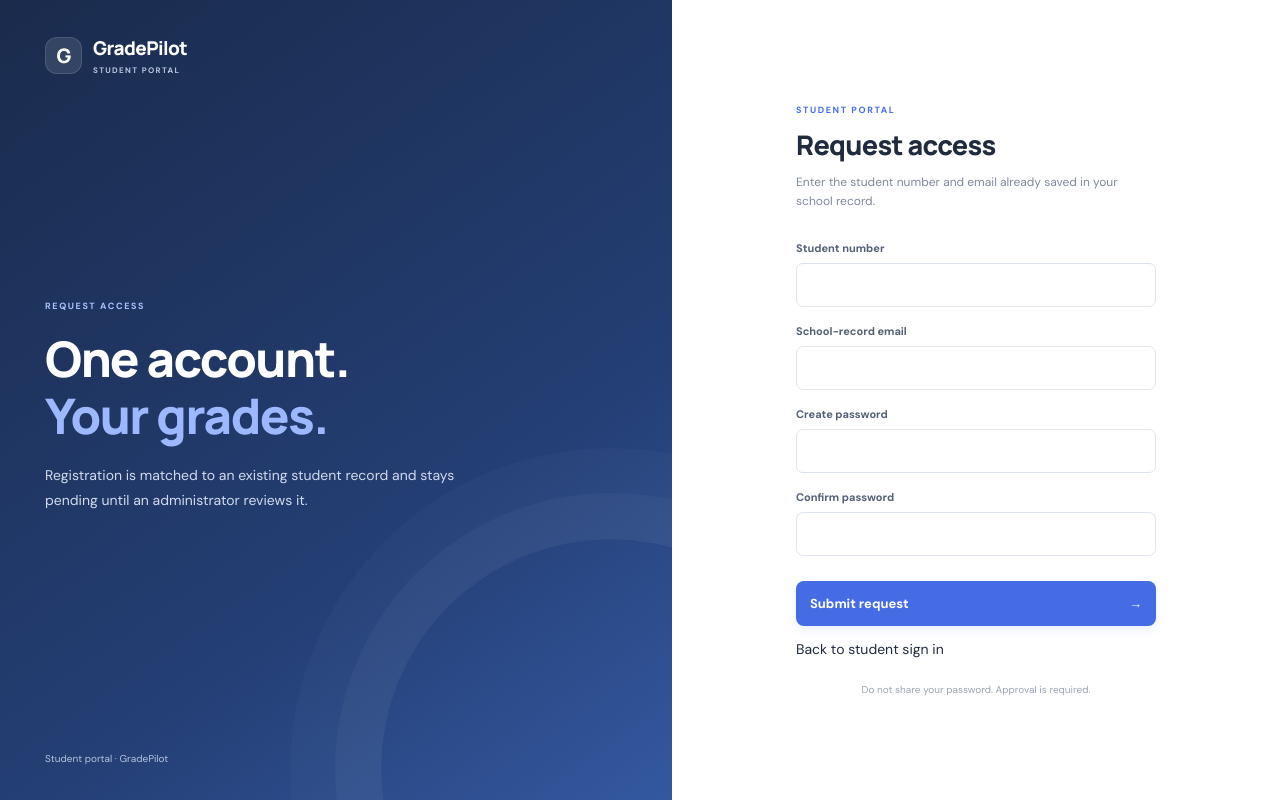
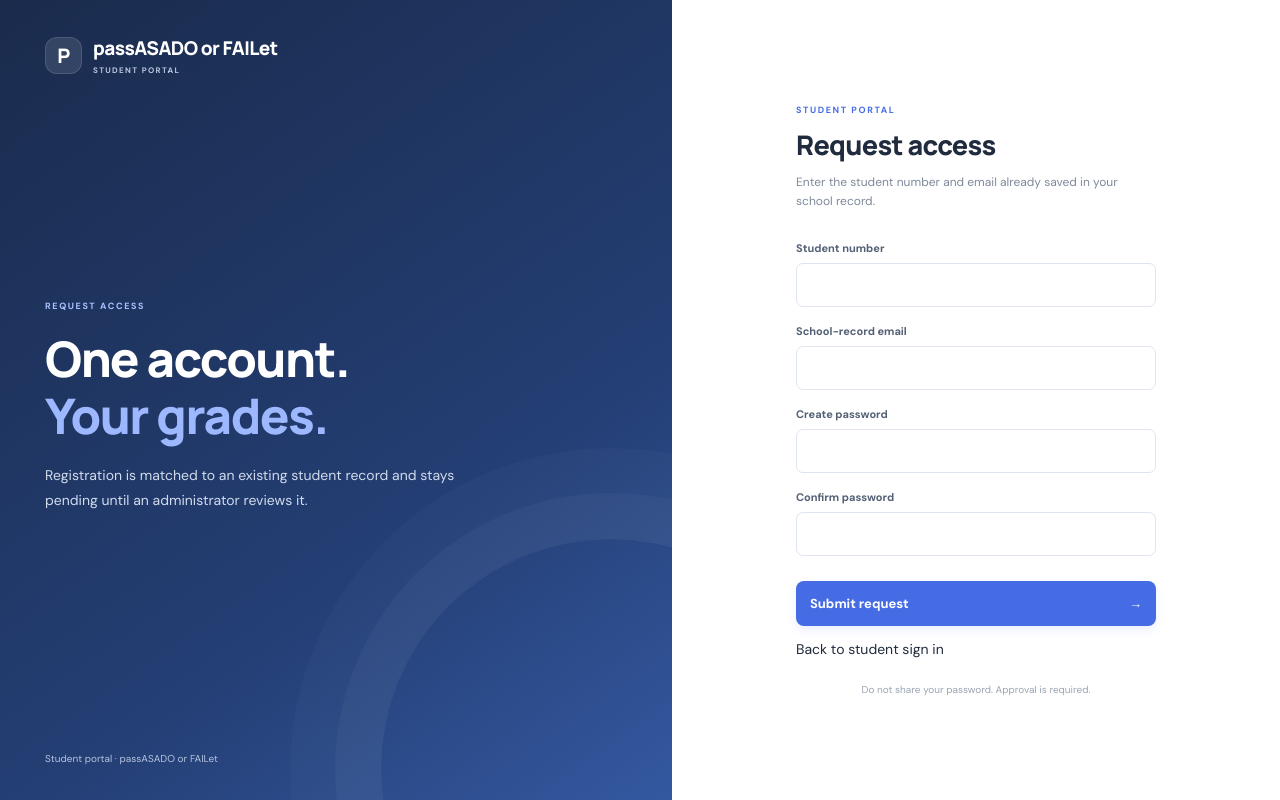
Before and after one commit to coderens/student-grade-analyzer, a Flask app: page /student/register in a window 1280 px wide. Run offline with Flask 3, Linux system fonts and the light colour scheme; some libraries are stand-ins or nearby versions.

Commit message:
Rebrand interface to passASADO or FAILet

```diff
--- a/templates/student_register.html
+++ b/templates/student_register.html
@@ -1,5 +1,5 @@
 {% extends 'base.html' %}{% block title %}Request student access{% endblock %}
 {% block content %}
-<div class="login-layout"><div class="login-art"><div class="brand brand-light"><span class="brand-icon">G</span><span>GradePilot<small>STUDENT PORTAL</small></span></div><div class="login-message"><div class="eyebrow light-eyebrow">REQUEST ACCESS</div><h1>One account.<br><em>Your grades.</em></h1><p>Registration is matched to an existing student record and stays pending until an administrator reviews it.</p></div><div class="art-footer">Student portal · GradePilot</div></div>
-<div class="login-panel"><form class="login-card" method="post"><input type="hidden" name="csrf_token" value="{{ csrf_token }}"><div class="mobile-brand">GRADE PILOT</div><div class="eyebrow">STUDENT PORTAL</div><h2>Request access</h2><p class="muted">Enter the student number and email already saved in your school record.</p><label>Student number<input name="student_number" required maxlength="40" autocomplete="username"></label><label>School-record email<input type="email" name="email" required autocomplete="email"></label><label>Create password<input type="password" name="password" required minlength="10" autocomplete="new-password"></label><label>Confirm password<input type="password" name="confirm_password" required minlength="10" autocomplete="new-password"></label><button class="btn primary full" type="submit">Submit request <span>→</span></button><p class="account-help"><a href="{{ url_for('student_login') }}">Back to student sign in</a></p><div class="security-note">Do not share your password. Approval is required.</div></form></div></div>
+<div class="login-layout"><div class="login-art"><div class="brand brand-light"><span class="brand-icon">P</span><span>passASADO or FAILet<small>STUDENT PORTAL</small></span></div><div class="login-message"><div class="eyebrow light-eyebrow">REQUEST ACCESS</div><h1>One account.<br><em>Your grades.</em></h1><p>Registration is matched to an existing student record and stays pending until an administrator reviews it.</p></div><div class="art-footer">Student portal · passASADO or FAILet</div></div>
+<div class="login-panel"><form class="login-card" method="post"><input type="hidden" name="csrf_token" value="{{ csrf_token }}"><div class="mobile-brand">passASADO or FAILet</div><div class="eyebrow">STUDENT PORTAL</div><h2>Request access</h2><p class="muted">Enter the student number and email already saved in your school record.</p><label>Student number<input name="student_number" required maxlength="40" autocomplete="username"></label><label>School-record email<input type="email" name="email" required autocomplete="email"></label><label>Create password<input type="password" name="password" required minlength="10" autocomplete="new-password"></label><label>Confirm password<input type="password" name="confirm_password" required minlength="10" autocomplete="new-password"></label><button class="btn primary full" type="submit">Submit request <span>→</span></button><p class="account-help"><a href="{{ url_for('student_login') }}">Back to student sign in</a></p><div class="security-note">Do not share your password. Approval is required.</div></form></div></div>
 {% endblock %}
```
